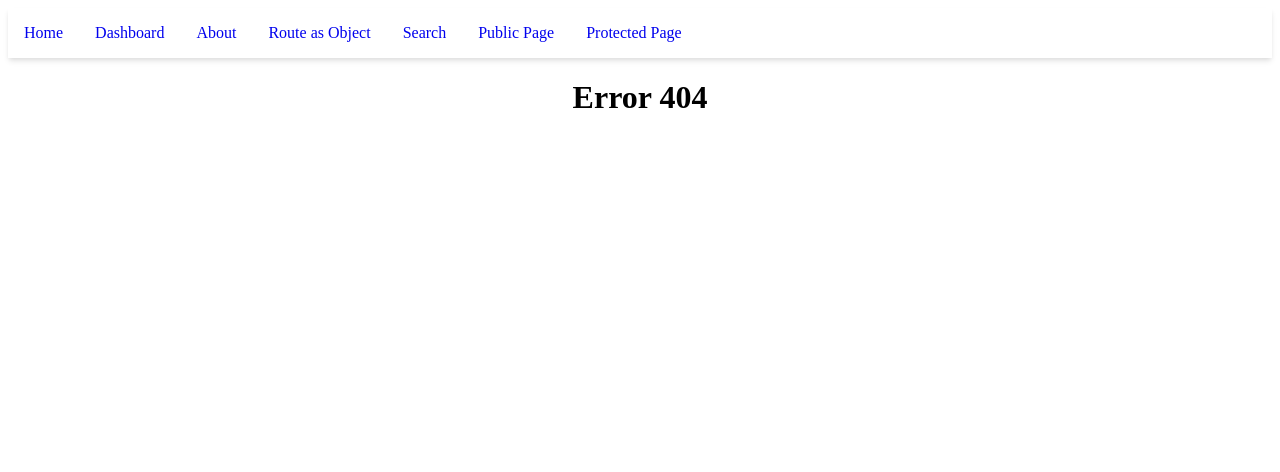
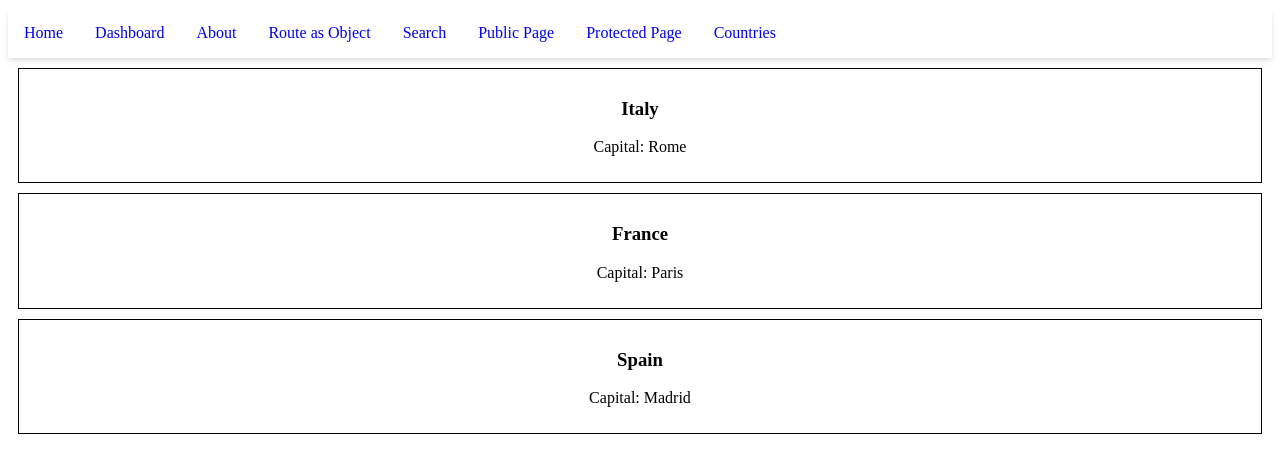
Before and after one commit to TaniaBar/React-tutorial, a React (Create React App) app: page /countries in a window 1280 px wide. Before the commit this address had no page. Shown: the top 472 px of the page. Built offline with nearby package versions, Linux system fonts and the light colour scheme.

Commit message:
add Card.js, updates App.js

```diff
--- a/src/App.js
+++ b/src/App.js
@@ -10,6 +10,7 @@ import LoginPage from "./pages/LoginPage.js";
 import ProtectedPage from "./pages/ProtectedPage.js";
 import PrivateElement from "./components/PrivateRoute.js";
 import PublicPage from "./pages/PublicPage.js";
+import Countries from "./pages/Countries.js";
 
 
 const App = () => {
@@ -52,6 +53,11 @@ const App = () => {
               Protected Page
             </Link>
           </li>
+          <li>
+            <Link to="/countries" activeclassname="active">
+              Countries
+            </Link>
+          </li>
         </ul>
       </nav>
       <div className="main">
@@ -63,8 +69,9 @@ const App = () => {
           <Route path="routeAsObj/*" element={<RouteAsObj />}></Route>
           <Route path="search" element={<Search />}></Route>
           <Route path="public" element={<PublicPage />}></Route>
-          <Route path="protected" element={<PrivateElement> <ProtectedPage x={1} /></PrivateElement>}></Route>
+          <Route path="protected" element={<PrivateElement> <ProtectedPage x={1}/> </PrivateElement>}></Route>
           <Route path="login" element={<LoginPage />}></Route>
+          <Route path="countries" element={<Countries />}></Route>
           <Route path="*" element={<NotFound />}></Route>
         </Routes>
       </div>
--- /dev/null
+++ b/src/pages/Card.js
@@ -0,0 +1,12 @@
+const Card = (props) => {
+    const { name, capital } = props.country;
+
+    return (
+        <div style={{ border: '1px solid black', padding: '10px', margin: '10px'}}>
+            <h3>{name}</h3>
+            <p>Capital: {capital}</p>
+        </div>
+    );
+};
+
+export default Card;
```
